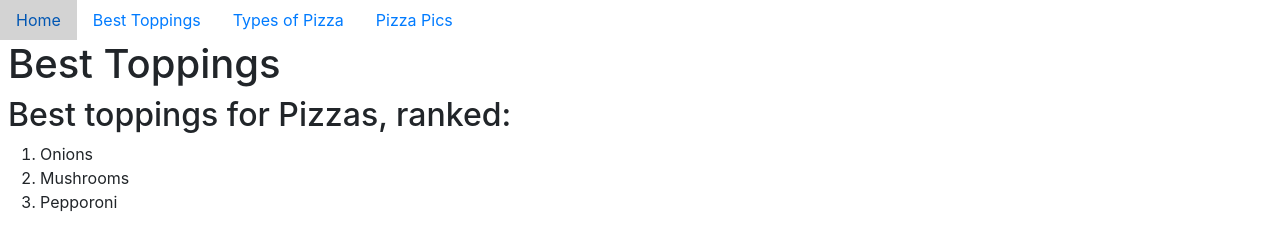
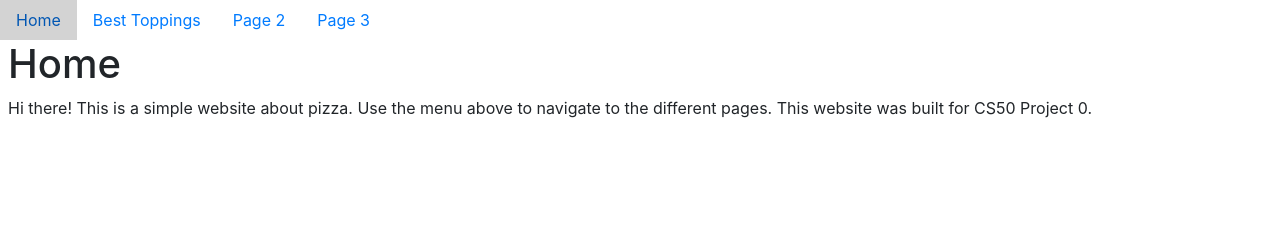
Before and after one commit to daOrangePeeler/project0, a plain HTML site: page page0.html in a window 1280 px wide. Drawn offline with nearby package versions, Linux system fonts and the light colour scheme.

Commit message:
Changed page0.html links to index.html

```diff
--- a/page1.html
+++ b/page0.html
@@ -12,26 +12,21 @@
       <nav>
         <ol class="nav">
           <li class="nav-item">
-            <a class="nav-link active" href="page0.html">Home</a>
+            <a class="nav-link active" href="index.html">Home</a>
           </li>
           <li class="nav-item">
             <a class="nav-link" href="page1.html">Best Toppings</a>
           </li>
           <li class="nav-item">
-            <a class="nav-link" href="page2.html">Types of Pizza</a>
+            <a class="nav-link" href="page2.html">Page 2</a>
           </li>
           <li class="nav-item">
-            <a class="nav-link" href="page3.html">Pizza Pics</a>
+            <a class="nav-link" href="page3.html">Page 3</a>
           </li>
         </ol>
       </nav>
 
-      <h1 class="px-md-2">Best Toppings</h1>
-      <h2 class="px-md-2">Best toppings for Pizzas, ranked:</h2>
-      <ol>
-        <li>Onions</li>
-        <li>Mushrooms</li>
-        <li>Pepporoni</li>
-      </ol>
+      <h1 class="px-md-2">Home</h1>
+      <p class ="px-md-2">Hi there! This is a simple website about pizza. Use the menu above to navigate to the different pages. This website was built for CS50 Project 0.</p>
     </body>
 </html>
```
Also changed, not shown: page2.html (+1 -1 lines), page3.html (+1 -1 lines).
